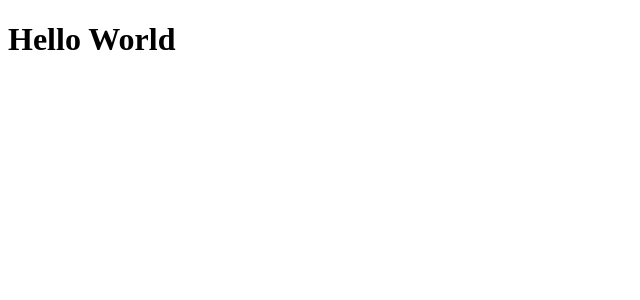
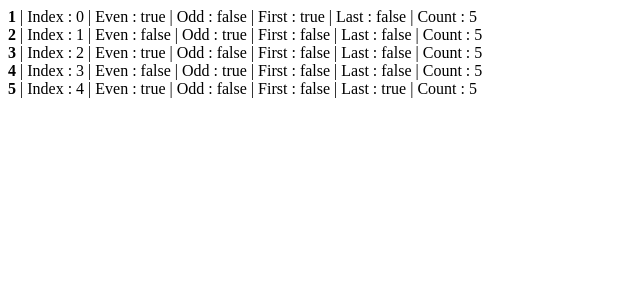
Before and after one commit to ajaya-work/Learning, an Angular app: page / in a window 1280 px wide. Shown: the top 300 px of the page, without its empty margins (0-640 px from the left). Built offline with nearby package versions, Linux system fonts and the light colour scheme.

Commit message:
contextual variable using for loop

```diff
--- a/src/app/app.html
+++ b/src/app/app.html
@@ -1 +1,35 @@
-<H1> Hello World</H1>
+<!-- @for (item of items; track $index) {
+    <p>{{$index+1}} -> {{item}}</p>
+    <p>Total Count : {{$count}}</p>
+} -->
+
+<!-- @for (item of items; track $index;
+let i = $index;
+let c = $count) {
+    <p>{{i+1}} -> {{item}}</p>
+    <p>Total Count : {{c}}</p>
+} -->
+
+<!-- @for (item of items; track $index) {
+    @if($first){
+        <p>First Item : {{item}}</p>
+    } @else {
+        <p>{{item}}</p>
+    }
+} -->
+
+<!-- @for (item of items; track $index) {
+    <p [style.background] = "$odd ? 'red' : 'yellow'">{{item}}</p>
+} -->
+
+@for (num of numbers; track $index) {
+    <div>
+        <strong>{{num}}</strong>
+        <span> | Index : {{$index}}</span>
+        <span> | Even : {{$even}}</span>
+        <span> | Odd : {{$odd}}</span>
+        <span> | First : {{$first}}</span>
+        <span> | Last : {{$last}}</span>
+        <span> | Count : {{$count}}</span>
+    </div>
+}
--- a/src/app/app.ts
+++ b/src/app/app.ts
@@ -9,5 +9,7 @@ import { RouterOutlet } from '@angular/router';
   styleUrl: './app.scss'
 })
 export class App {
+//  items = ['HTML','CSS','JavaScript','TypeScript', 'Angular']
 
+numbers = [1,2,3,4,5]
 }
```
